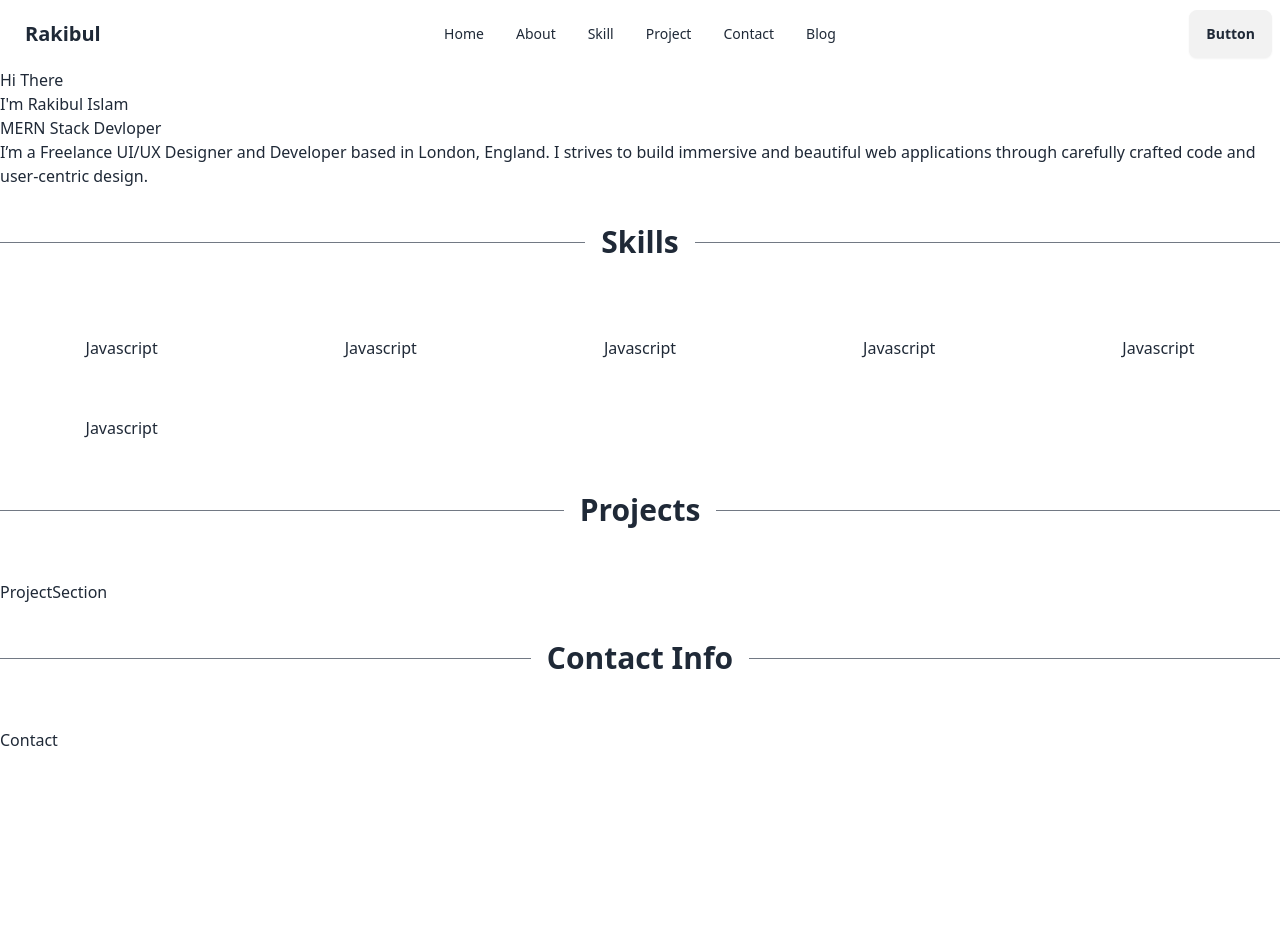
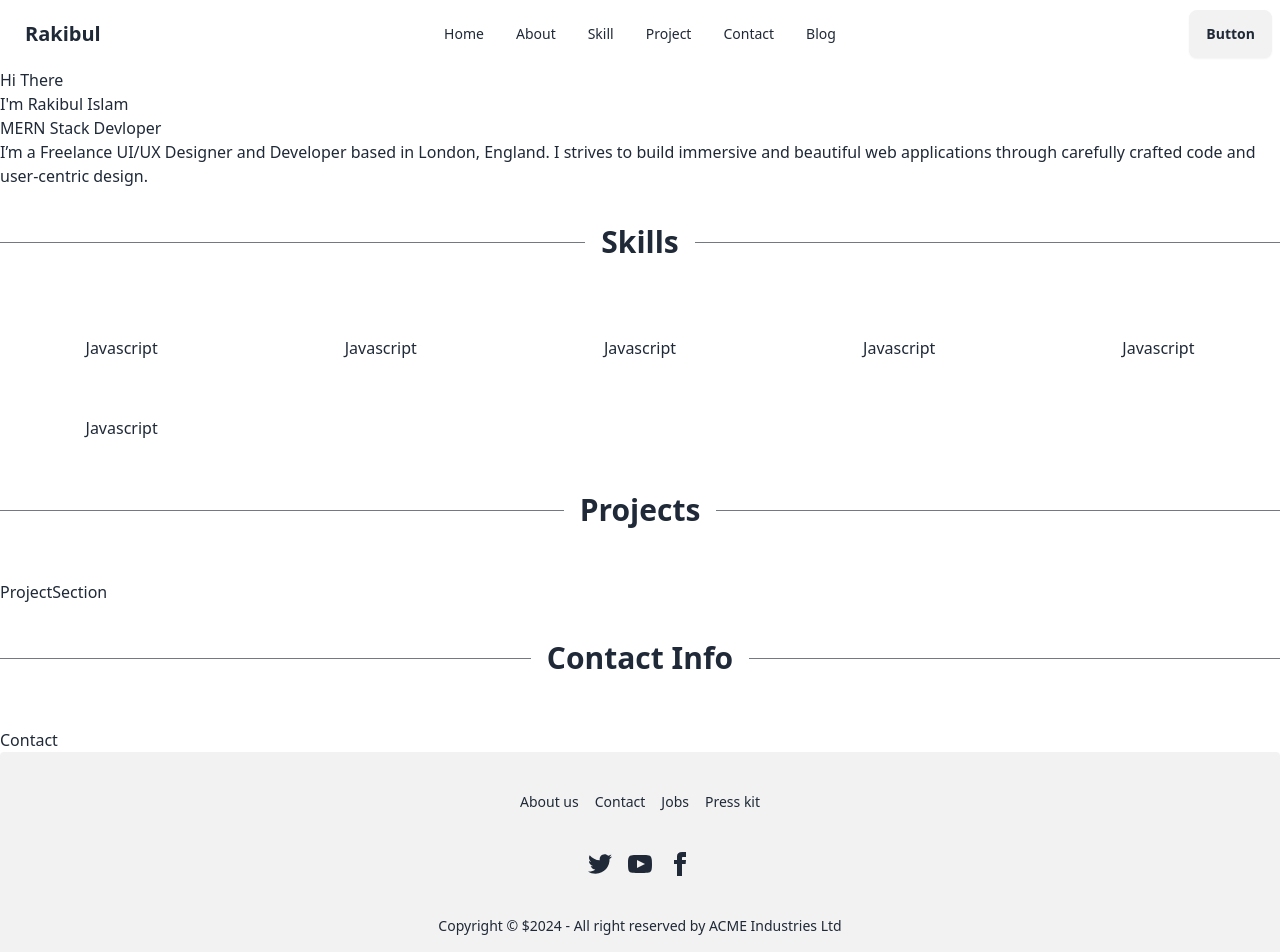
Before and after one commit to rjspyk5/web-dev-portfolio, a React (Vite) app: page / in a window 1280 px wide. Shown: the top 952 px of the page. Before the commit the page ends 800 px from the top, so only its background shows below. Built offline with nearby package versions, Linux system fonts and the light colour scheme.

Commit message:
basic footer added

```diff
--- /dev/null
+++ b/src/Shared/Footer.jsx
@@ -0,0 +1,57 @@
+export const Footer = () => {
+  return (
+    <div>
+      <footer className="footer footer-center bg-base-200 text-base-content rounded p-10">
+        <nav className="grid grid-flow-col gap-4">
+          <a className="link link-hover">About us</a>
+          <a className="link link-hover">Contact</a>
+          <a className="link link-hover">Jobs</a>
+          <a className="link link-hover">Press kit</a>
+        </nav>
+        <nav>
+          <div className="grid grid-flow-col gap-4">
+            <a>
+              <svg
+                xmlns="http://www.w3.org/2000/svg"
+                width="24"
+                height="24"
+                viewBox="0 0 24 24"
+                className="fill-current"
+              >
+                <path d="M24 4.557c-.883.392-1.832.656-2.828.775 1.017-.609 1.798-1.574 2.165-2.724-.951.564-2.005.974-3.127 1.195-.897-.957-2.178-1.555-3.594-1.555-3.179 0-5.515 2.966-4.797 6.045-4.091-.205-7.719-2.165-10.148-5.144-1.29 2.213-.669 5.108 1.523 6.574-.806-.026-1.566-.247-2.229-.616-.054 2.281 1.581 4.415 3.949 4.89-.693.188-1.452.232-2.224.084.626 1.956 2.444 3.379 4.6 3.419-2.07 1.623-4.678 2.348-7.29 2.04 2.179 1.397 4.768 2.212 7.548 2.212 9.142 0 14.307-7.721 13.995-14.646.962-.695 1.797-1.562 2.457-2.549z"></path>
+              </svg>
+            </a>
+            <a>
+              <svg
+                xmlns="http://www.w3.org/2000/svg"
+                width="24"
+                height="24"
+                viewBox="0 0 24 24"
+                className="fill-current"
+              >
+                <path d="M19.615 3.184c-3.604-.246-11.631-.245-15.23 0-3.897.266-4.356 2.62-4.385 8.816.029 6.185.484 8.549 4.385 8.816 3.6.245 11.626.246 15.23 0 3.897-.266 4.356-2.62 4.385-8.816-.029-6.185-.484-8.549-4.385-8.816zm-10.615 12.816v-8l8 3.993-8 4.007z"></path>
+              </svg>
+            </a>
+            <a>
+              <svg
+                xmlns="http://www.w3.org/2000/svg"
+                width="24"
+                height="24"
+                viewBox="0 0 24 24"
+                className="fill-current"
+              >
+                <path d="M9 8h-3v4h3v12h5v-12h3.642l.358-4h-4v-1.667c0-.955.192-1.333 1.115-1.333h2.885v-5h-3.808c-3.596 0-5.192 1.583-5.192 4.615v3.385z"></path>
+              </svg>
+            </a>
+          </div>
+        </nav>
+        <aside>
+          <p>
+            Copyright © ${new Date().getFullYear()} - All right reserved by ACME
+            Industries Ltd
+          </p>
+        </aside>
+      </footer>
+    </div>
+  );
+};
--- a/src/layout/Root.jsx
+++ b/src/layout/Root.jsx
@@ -1,3 +1,4 @@
+import { Footer } from "../Shared/Footer";
 import { Navbar } from "../Shared/Navbar";
 import { Outlet } from "react-router-dom";
 
@@ -6,6 +7,7 @@
     <div>
       <Navbar />
       <Outlet />
+      <Footer />
     </div>
   );
 };
```
